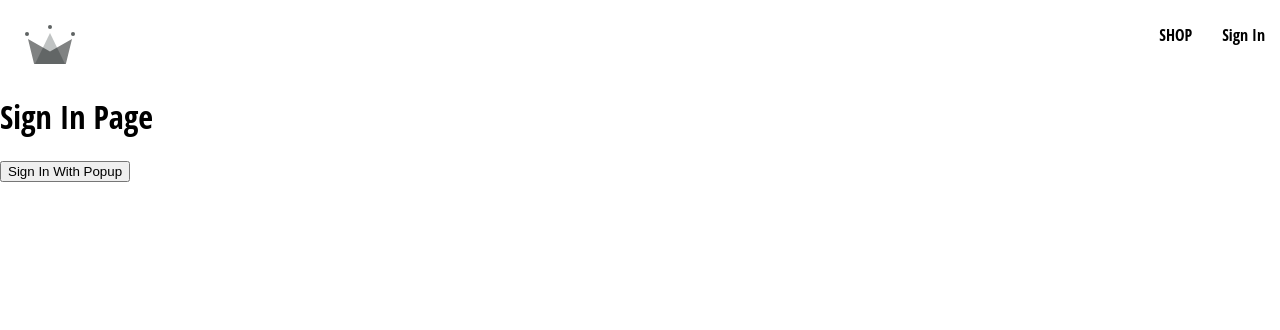
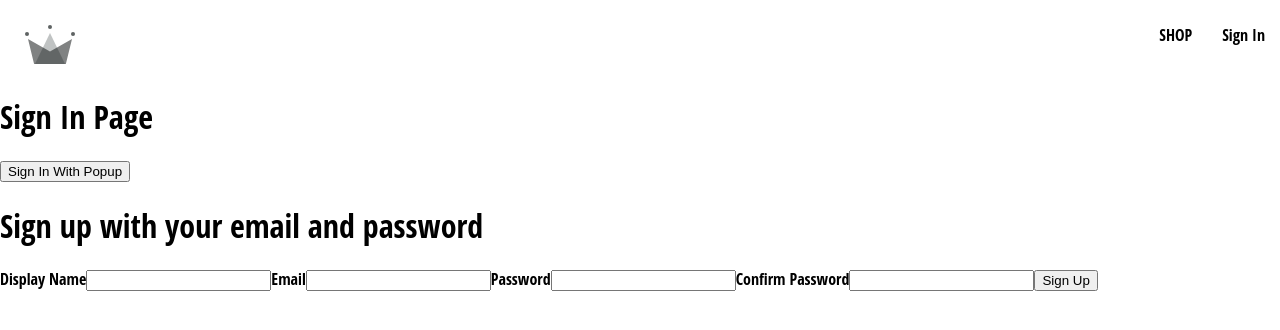
Before and after one commit to rafaapcode/clothing-ecommerce, a React (Create React App) app: page /sign-in in a window 1280 px wide. Shown: the top 330 px of the page. Built offline with nearby package versions, Linux system fonts and the light colour scheme.

Commit message:
feat: creating the singup form

```diff
--- /dev/null
+++ b/src/components/sign-up-form/sign-up-form.component.jsx
@@ -0,0 +1,42 @@
+import React, { useState } from 'react';
+
+const deafultFormFields = {
+  displaName: "",
+  email: "",
+  password: "",
+  confirmPassword: ""
+};
+
+const SignUpForm = () => {
+  const [formFields, setFormFields] = useState(deafultFormFields);
+  const {confirmPassword, displaName, email, password} = formFields;
+
+  const handleChange = (event) => {
+    const {name,value} = event.target;
+
+    setFormFields((prev) => ({...prev, [name]: value}))
+  };
+
+  return (
+    <div>
+      <h1>Sign up with your email and password</h1>
+      <form onSubmit={() => {}}>
+        <label>Display Name</label>
+        <input required type="text" name='displaName' onChange={handleChange} value={displaName}/>
+
+        <label>Email</label>
+        <input required type="email" name='email' onChange={handleChange} value={email}/>
+
+        <label>Password</label>
+        <input required type="password" name='password' onChange={handleChange} value={password}/>
+
+        <label>Confirm Password</label>
+        <input required type="password"  name='confirmPassword' onChange={handleChange} value={confirmPassword}/>
+
+        <button type='submit'>Sign Up</button>
+      </form>
+    </div>
+  )
+}
+
+export default SignUpForm
--- a/src/routes/sign-in/sign-in.component.jsx
+++ b/src/routes/sign-in/sign-in.component.jsx
@@ -1,10 +1,10 @@
+import SignUpForm from '../../components/sign-up-form/sign-up-form.component';
 import { createUserDocumentFromAuth, signInWithGooglePopup } from '../../utils/firebase.utils';
 
 export default function SignIn() {
   const logGoogleUser = async () => {
     const {user} = await signInWithGooglePopup();
-    const userDocRef = await createUserDocumentFromAuth(user);
-
+    await createUserDocumentFromAuth(user);
   };
 
   return (
@@ -13,6 +13,7 @@
       <button onClick={logGoogleUser}>
         Sign In With Popup
       </button>
+      <SignUpForm />
     </div>
   );
 }
```
